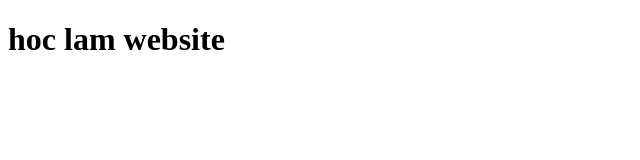
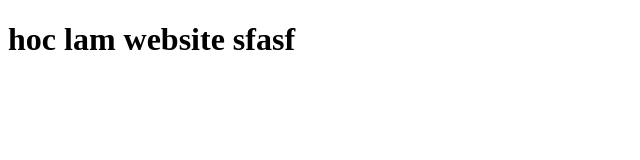
Before and after one commit to sahadaudau/duan2, a plain HTML site: page index.html in a window 1280 px wide. Shown: the whole page, without its empty margins (0-640 px from the left). Drawn offline with Linux system fonts and the light colour scheme.

Commit message:
sua doi lan 2

```diff
--- a/index.html
+++ b/index.html
@@ -6,6 +6,6 @@
     <title>sahadaudau</title>
   </head>
   <body>
-    <h1>hoc lam website</h1>
+    <h1>hoc lam website sfasf</h1>
   </body>
 </html>
```
